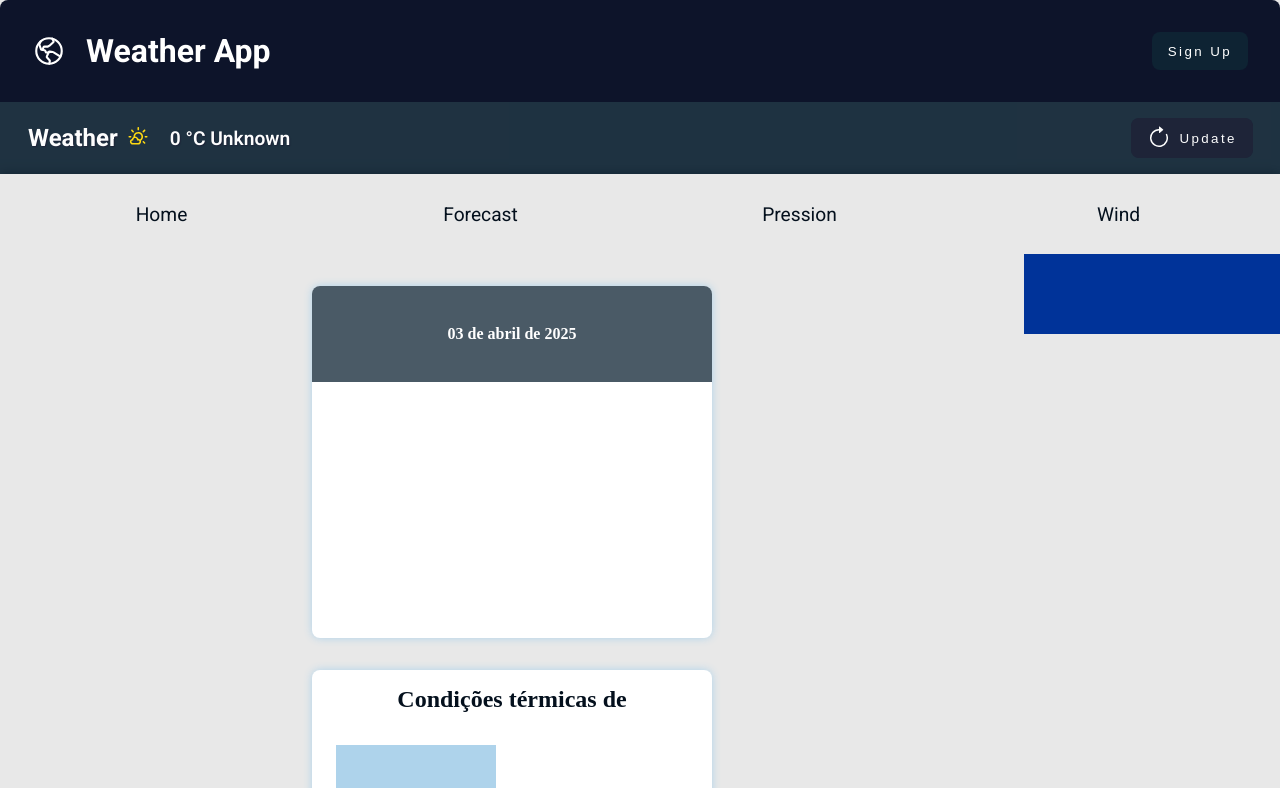
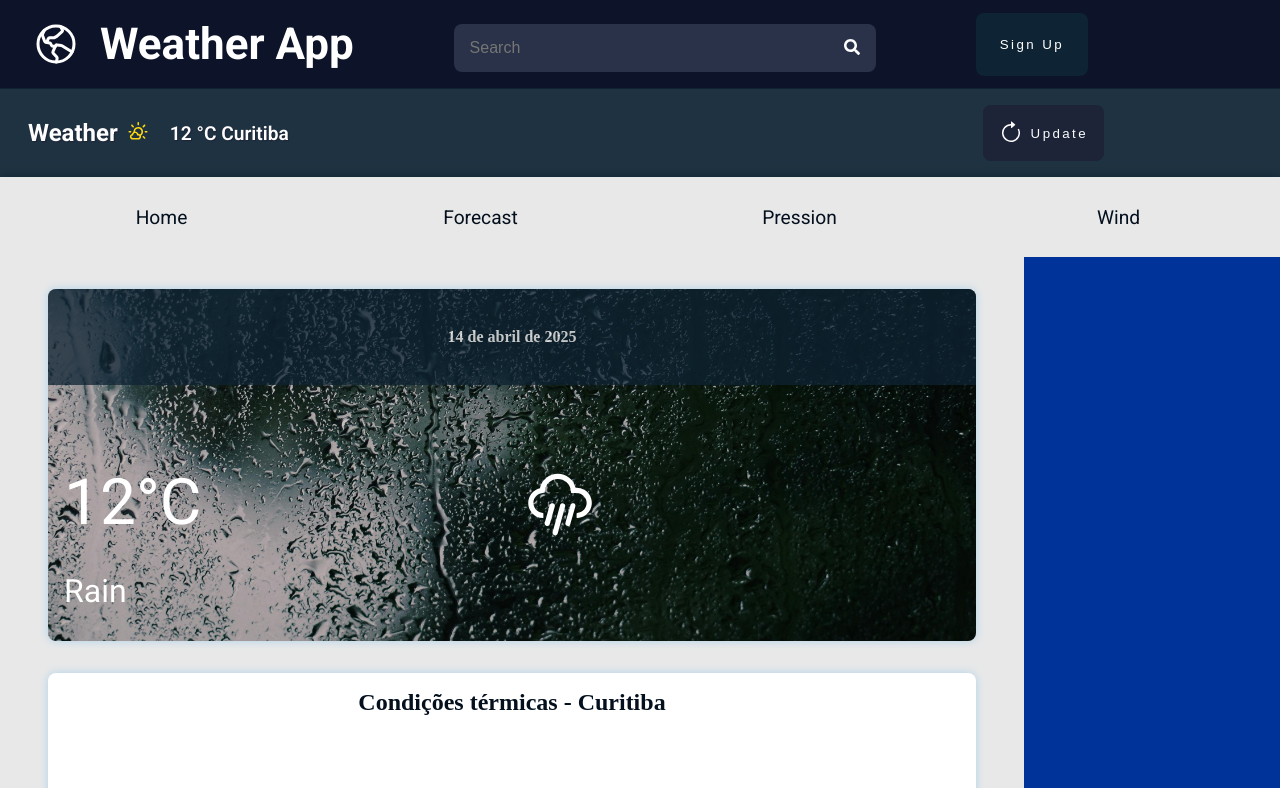
Before and after one commit to pedrohgreis/Meteorology-Web-App, a React (Vite) app in the folder meteorology/: page / in a window 1280 px wide. Shown: the top 788 px of the page. Built offline with nearby package versions, Linux system fonts and the light colour scheme; data requests are answered from the project's data file.

Commit message:
feat: I'm starting to let it resposiviness and updated Header

```diff
--- a/meteorology/src/Components/Aside/styles.ts
+++ b/meteorology/src/Components/Aside/styles.ts
@@ -3,7 +3,7 @@ import styled from "styled-components";
 
 export const AsideContainer = styled.aside`
     grid-area: nav;
-    padding: 2rem;
-    height: 10vh;
+    height: 100vh;
+    padding-left: 2rem;
     background-color: ${({theme}) => theme["blue-400"]};
 `;
--- a/meteorology/src/Components/Header/index.tsx
+++ b/meteorology/src/Components/Header/index.tsx
@@ -1,17 +1,25 @@
 import React from "react";
+
+
 import { NavLink } from "react-router-dom";
 
-import {Head, FirstDiv, SecondDiv, ThirdDiv} from "./styles";
+import {Head, FirstDiv, SecondDiv, ThirdDiv, SearchForm, InputForm, DivForm} from "./styles";
 
 // icons
 import {GlobeHemisphereWest} from "phosphor-react";
 import { WiDaySunnyOvercast } from "react-icons/wi";
 import { BsArrowClockwise } from "react-icons/bs";
+import { FaSearch } from "react-icons/fa";
+
 import { WeatherData } from "../Main";
 
 
-export const Header: React.FC<{weather?:WeatherData}> = ({weather}) => {
+
+
+export const Header: React.FC<{weather?: WeatherData}> = ({ weather }) => {
   const defaultWeather: WeatherData = {
+    id: 0,
+    isNight: false,
     day: new Date(),
     location: "Unknown",
     temperature: 0,
@@ -21,6 +29,7 @@ export const Header: React.FC<{weather?:WeatherData}> = ({weather}) => {
   };
 
   const currentWeather = weather || defaultWeather;
+  const cw = currentWeather;
 
   return(
     <Head>
@@ -29,6 +38,13 @@ export const Header: React.FC<{weather?:WeatherData}> = ({weather}) => {
           <GlobeHemisphereWest size={34} />
           <h1>Weather App</h1>
         </div>
+
+        <SearchForm>
+          <DivForm>
+            <InputForm placeholder="Search" />
+            <button><FaSearch /></button>
+          </DivForm>
+        </SearchForm>
 
         <div className="signUp">
           <button type="button" className="signingUp">Sign Up</button>
@@ -40,7 +56,7 @@ export const Header: React.FC<{weather?:WeatherData}> = ({weather}) => {
         <div className="content">
           <h2>Weather</h2>
           <WiDaySunnyOvercast size={24} color="#FFD700" />
-          <span>{currentWeather.temperature} &deg;C {currentWeather.location}</span>
+          <span>{cw.temperature} &deg;C {cw.location}</span>
         </div>
 
         <div className="buttonContainer">
--- a/meteorology/src/Components/Header/styles.ts
+++ b/meteorology/src/Components/Header/styles.ts
@@ -5,25 +5,55 @@ import styled from "styled-components";
 export const Head = styled.header`
     width: 100vw;
     font-family: ${props => props.theme.font.family};
+
 `;
 
 export const FirstDiv = styled.div`
     display: flex;
-    justify-content: center;
+    justify-content: space-between;
     align-items: center;
-    padding: 2rem;
+    padding: 0.5rem 2rem;
     background-color: ${props => props.theme["blue-900"]};
     color: ${props => props.theme.white};
+    border-bottom: 1px solid ${props => props.theme["blue-500"]};
 
-    h1{
-        margin-left: 0.75rem;
-    }
 
     .infoWeather{
         display: flex;
         justify-content: center;
         align-items: center;
         gap: 0.5rem;
+
+
+        h1{
+            margin-left: 0.75rem;
+        }
+
+        @media (min-width: 768px) {
+
+            h1{
+                font-size: 2rem;
+            }
+
+            svg{
+                width: 3rem;
+                height: 3rem;
+            }
+
+        }
+
+        @media (min-width: 1024px) {
+
+            h1{
+                font-size: 2.75rem;
+            }
+
+            svg{
+                width: 3rem;
+                height: 3rem;
+            }
+        }
+
     }
 
     .signUp{
@@ -32,6 +62,8 @@ export const FirstDiv = styled.div`
         align-items: center;
         gap: 0.5rem;
         margin-left: auto;
+
+
     }
 
     .signingUp{
@@ -48,11 +80,25 @@ export const FirstDiv = styled.div`
         color: ${props => props.theme.white};
         transition: all 0.2s ease-in-out;
 
+
         &:hover{
             background-color: ${props => props.theme["blue-200"]};
             transform: scale3d(1.05,1.05,1);
             box-shadow: 0 0 10px ${props => props.theme["blue-900"]};
             transition: all 0.2s ease-in-out;
+        }
+
+
+        @media (min-width: 768px) {
+            margin-right: 5rem;
+            padding: 1.5rem;
+
+        }
+
+        @media (min-width: 1024px) {
+            margin-right: 10rem;
+            padding: 1.5rem;
+
         }
     }
 `;
@@ -62,6 +108,7 @@ export const SecondDiv = styled.div`
     display: flex;
     justify-content: space-between;
     align-items: center;
+    gap: 1rem;
     padding: 1rem;
     opacity: 0.92;
     background-color: ${props => props.theme["blue-500"]};
@@ -142,7 +189,20 @@ export const SecondDiv = styled.div`
                 width: 100%;
             }
         }
+
+        @media (min-width: 768px) {
+            margin-right: 5rem;
+            padding: 1rem;
+
+        }
+
+        @media (min-width: 1024px) {
+            margin-right: 10rem;
+            padding: 1rem;
+
+        }
     }
+
 
 `;
 
@@ -180,4 +240,66 @@ export const ThirdDiv = styled.div`
             }
         };
 
+
 `;
+
+
+
+export const SearchForm = styled.form`
+    display: flex;
+    justify-content: center;
+    align-items: center;
+    margin-top: 0.5rem;
+    margin-left: auto;
+    width: 40%;
+    height: 3rem;
+    padding: 2rem;
+    text-align: center;
+    background-color: transparent;
+    border: none;
+
+`;
+
+export const DivForm = styled.div`
+    width: 100%;
+    height: 3rem;
+    display: flex;
+    justify-content: center;
+    align-items: center;
+    border-radius: 8px;
+    background-color: ${props => props.theme["blue-600"]};
+
+    svg{
+        width: 1rem;
+        height: 3rem;
+        margin-right: 1rem;
+    }
+
+    button{
+        background-color: transparent;
+        border: none;
+        color: ${props => props.theme.white};
+
+        &:hover{
+            cursor: pointer;
+        }
+    }
+
+`;
+
+
+
+export const InputForm = styled.input`
+    background-color: transparent;
+    outline: 0;
+    display: flex;
+    padding: 1rem;
+    width: 100%;
+    border: none;
+    color: ${props => props.theme.white};
+
+    &::placeholder{
+        font-family: ${props => props.theme.font};
+        font-size: 1rem;
+    }
+`;
--- a/meteorology/src/Components/Main/index.tsx
+++ b/meteorology/src/Components/Main/index.tsx
@@ -1,6 +1,5 @@
 import React from "react";
-import { useState, useEffect } from "react";
-import axios from "axios";
+
 
 import { MainContainer,
         WeatherContainer,
@@ -18,7 +17,16 @@ import {format, getHours} from "date-fns";
 import {ptBR} from "date-fns/locale";
 
  //Icons
- import { WiNightAltCloudy, WiDaySunny, WiDayCloudy, WiRain  } from "react-icons/wi";
+ import {
+  WiNightAltCloudy,
+  WiDaySunny,
+  WiDayCloudy,
+  WiRain,
+  WiHumidity,
+  WiBarometer
+} from "react-icons/wi";
+
+  import { FiWind } from "react-icons/fi";
 
 
 
@@ -31,10 +39,10 @@ import {ptBR} from "date-fns/locale";
 //* Se o Main fosse uma função que retorna um elemento JSX, o Outlet não funcionaria
 //*  corretamente. Portanto, o Main deve ser um componente React que retorna JSX.
 
-interface MainProps{
-  children: React.ReactNode;
-  weather?: WeatherData;
-};
+// interface MainProps{
+//   children: React.ReactNode;
+//   weather?: WeatherData;
+// };
 
 export interface WeatherData {
   id:number,
@@ -49,45 +57,10 @@ export interface WeatherData {
 };
 
 
-export const Main: React.FC<MainProps> = ({children}) => {
+export const Main: React.FC<React.PropsWithChildren<{weather?:WeatherData}>> = ({children, weather}) => {
 
 
 
-  const [weather,setWeather] = useState<WeatherData | null>(null);
-
-
-  //Consumindo a API
-  useEffect(() => {
-    axios.get("http://localhost:3001/weather")
-    .then(response => {
-
-      const dayHour = new Date(response.data.day);
-
-      //* convertendo dados, pois vem como string
-      const dayConverter: WeatherData = {
-        ...response.data,
-        id: Number(response.data.id),
-        day:  isNaN(dayHour.getTime()) ? new Date() : dayHour,
-        temperature: Number(response.data.temperature),
-        humidity: Number(response.data.humidity),
-        windSpeed: Number(response.data.windSpeed),
-        isNight: getHours(new Date()) >= 18 || getHours(new Date()) < 6
-      };
-
-      setWeather(dayConverter);
-    })
-
-    .catch(error => {
-      console.log(error);
-    });
-
-
-  },[]);
-
-
-
-
-  const date = format(weather?.day || new Date(), "dd 'de' MMMM 'de' yyyy", {locale:ptBR});
 
   // const isNight = () => {
   //   const hour = getHours(new Date());
@@ -96,26 +69,30 @@ export const Main: React.FC<MainProps> = ({children}) => {
   // };
 
   //* Dados da API
-  const weatherData = {
-    id: weather?.id,
-    day: date,
-    location: weather?.location ,
-    temperature: weather?.temperature,
-    description: weather?.description,
-    humidity: weather?.humidity,
-    windSpeed: weather?.windSpeed,
-    isNight: weather?.isNight
+  const weatherDataDefault = {
+    id: 0,
+    day: new Date(),
+    location: "Unknown" ,
+    temperature: 0,
+    description: "Unknown",
+    humidity: 0,
+    windSpeed: 0,
+    isNight: getHours(new Date()) >= 18 || getHours(new Date()) < 6
   };
 
-  const wd = weatherData;
+  const currentWeather = weather ? {...weather, day: new Date(weather.day)} //* converte weather.day para Date
+  : weatherDataDefault;
+
+  const cw = currentWeather;
 
 
-  console.log(wd.description);
+  console.log(cw.description);
+
 
   return (
     <MainContainer>
-      <WeatherContainer $weatherCondition={wd.description || "Unknown"} >
-      {/* {wd.description === "Rain" && (
+      <WeatherContainer $weatherCondition={cw.description || "Unknown"} >
+      {/* {cw.description === "Rain" && (
         <RainVideo
           src="/video/rain.mp4"
           autoPlay
@@ -126,23 +103,23 @@ export const Main: React.FC<MainProps> = ({children}) => {
         />
       )} */}
         <WeatherDataContainer>
-          <h2>{wd.day}</h2>
+          <h2>{cw.day ? format(cw.day, "dd 'de' MMMM 'de' yyyy", {locale: ptBR}) : "Invalid Date"}</h2>
         </WeatherDataContainer>
 
         <InfoWeatherContainer>
-          <span className="degrees">{wd.temperature}&deg;C</span>
+          <span className="degrees">{cw.temperature}&deg;C</span>
         </InfoWeatherContainer>
 
-        <WeatherIcons $weatherCondition={wd.description || "Unknown"} $isNight={wd.isNight}>
+        <WeatherIcons $weatherCondition={cw.description || "Unknown"} $isNight={cw.isNight}>
 
-            {wd.description === "Clear" && wd.isNight === true ? <WiNightAltCloudy size={92} color="#FFF"/> : false}
-            {wd.description === "Clear" && wd.isNight === false ? <WiDaySunny size={92} color="#FFF" /> : false}
-            {wd.description === "Cloudy" && wd.isNight === false ? <WiDayCloudy size={92} color="#FFF" /> : false}
-            {wd.description === "Rain" && (wd.isNight === true || wd.isNight === false ) ? <WiRain size={92} color="#FFF" /> : false}
+            {cw.description === "Clear" && cw.isNight === true ? <WiNightAltCloudy size={92} color="#FFF"/> : false}
+            {cw.description === "Clear" && cw.isNight === false ? <WiDaySunny size={92} color="#FFF" /> : false}
+            {cw.description === "Cloudy" && cw.isNight === false ? <WiDayCloudy size={92} color="#FFF" /> : false}
+            {cw.description === "Rain" && (cw.isNight === true || cw.isNight === false ) ? <WiRain size={92} color="#FFF" /> : false}
         </WeatherIcons>
 
         <CurrentCondition>
-          <span className="condition">{wd.description}</span>
+          <span className="condition">{cw.description}</span>
         </CurrentCondition>
 
       </WeatherContainer>
@@ -151,23 +128,23 @@ export const Main: React.FC<MainProps> = ({children}) => {
       <ClimateStatsContainer>
 
         <ClimateStatsHeader>
-          <h2>Condições térmicas de {wd.location}</h2>
+          <h2>Condições térmicas - {cw.location}</h2>
         </ClimateStatsHeader>
 
         <ThermalSensation>
-          {wd.temperature}&deg;C
+          {cw.temperature}&deg;C
         </ThermalSensation>
 
         <ClimateStates>
-          Pression
+          <WiHumidity size={25} /> {cw.humidity || "--"}%
         </ClimateStates>
 
         <ClimateStates>
-          Wind
+          <FiWind size={25}/> {cw.windSpeed} km/h
         </ClimateStates>
 
         <ClimateStates>
-          Humidity
+          <WiBarometer size={25} /> {cw.description}
         </ClimateStates>
 
       </ClimateStatsContainer>
--- a/meteorology/src/Components/Main/styles.ts
+++ b/meteorology/src/Components/Main/styles.ts
@@ -27,7 +27,7 @@ export const MainContainer = styled.main`
 export const WeatherContainer = styled.div<weatherContainerProps<boolean>>`
     position: relative;
     min-height: 22rem;
-    width: 25rem;
+    width: 24rem;
     margin: 2rem auto 0 auto;
     border-radius: 8px;
     box-shadow: 0 0 8px ${({theme}) => theme["blue-100"]};
@@ -47,6 +47,12 @@ export const WeatherContainer = styled.div<weatherContainerProps<boolean>>`
         if ($weatherCondition === "Drizzle") return `url(${rain})`;
         return "none";
     }};
+
+
+    //* Adapted screen
+    @media (min-width: 1024px) {
+        width: 58rem;
+    }
 
 `;
 
@@ -114,10 +120,38 @@ export const CurrentCondition = styled.div`
 
 export const WeatherIcons = styled.div<weatherContainerProps<boolean>>`
     position: absolute;
-    left: 42%;
+    left: 50%;
     right: 50%;
     bottom: 50%;
     top: 42%;
+
+
+    @media (min-width: 768px) {
+
+         svg{
+            width: 6rem;
+            position: absolute;
+            left: 50%;
+            right: 50%;
+            bottom: 50%;
+            top: 42%;
+
+         }
+
+    }
+
+    @media (min-width: 1024px) {
+        svg{
+            width: 6rem;
+            position: absolute;
+            left: 50%;
+            right: 50%;
+            bottom: 50%;
+            top: 52%;
+
+         }
+
+    }
 `;
 
 
@@ -127,11 +161,15 @@ export const ClimateStatsContainer = styled.div`
     align-items: center;
     flex-direction: column;
     min-height: 22rem;
-    width: 25rem;
+    width: 24rem;
     margin: 2rem auto 0 auto;
     border-radius: 8px;
     box-shadow: 0 0 8px ${({theme}) => theme["blue-100"]};
     background-color: ${({theme}) => theme.white};
+
+    @media (min-width: 1024px) {
+        width: 58rem;
+    }
 
 `;
 
@@ -151,10 +189,9 @@ export const ThermalSensation = styled.div`
     display: flex;
     justify-content: center;
     align-items: center;
-    background-color: ${({theme}) => theme["blue-100"]};
     color:  ${({theme}) => theme["gray-400"]};
     font-family: ${({theme}) => theme.font.family};
-    font-size: 1.7rem;
+    font-size: 4rem;
     width: 40%;
     height: 40%;
     margin-bottom: 0.3rem;
@@ -164,12 +201,20 @@ export const ThermalSensation = styled.div`
 
 export const ClimateStates = styled.div`
     display: flex;
-    justify-content: space-between;
+    justify-content: flex-start;
     align-items: center;
+    gap: 0.75rem;
     width: 100%;
+    font-family: ${({theme}) => theme.font.family};
 
-    border-top: 1px solid ${({theme}) => theme["gray-200"]};
+
     border-bottom: 1px solid ${({theme}) => theme["gray-200"]};
-    height: 3rem;;
+    height: 3rem;
+    margin-left: 1rem;
     background-color: transparent;
+
+    svg {
+    color: ${({theme}) => theme["gray-600"]}; /* Cor do ícone */
+    stroke-width: 2.5; /* Aumenta a espessura dos traços */
+  }
 `;
--- a/meteorology/src/Layouts/DefaulLayout/index.tsx
+++ b/meteorology/src/Layouts/DefaulLayout/index.tsx
@@ -5,15 +5,48 @@ import { LayoutContainer } from "./styles";
 import { Main } from "../../Components/Main/index";
 import { Aside } from "../../Components/Aside";
 import { WeatherData } from "../../Components/Main/index";
+import { useState, useEffect } from "react";
+import axios from "axios";
 
-export const DefaultLayout: React.FC<{weather:WeatherData}> = ({ weather }) =>{
+export const DefaultLayout: React.FC<{weather:WeatherData}> = () =>{
+
+    const [weather, setWeather] = useState<WeatherData | null>(null);
+
+    useEffect(() => {
+      axios
+        .get("http://localhost:3001/weather")
+        .then((response:any) => {
+          const weatherData = response.data[3];
+
+          const [day, month, year] = weatherData.date.split("-");
+          const dayHour = new Date(`${year}-${month}-${day}`);
+
+          const dayConverter: WeatherData = {
+            ...response.data,
+            id: Number(weatherData.id),
+            day: isNaN(dayHour.getTime()) ? new Date() : dayHour,
+            temperature: Number(weatherData.temperature),
+            description: weatherData.description,
+            humidity: Number(weatherData.humidity),
+            windSpeed: Number(weatherData.windSpeed),
+            location: weatherData.location,
+            isNight: weatherData.isNight === true || weatherData.isNight === "true",
+          };
+
+          setWeather(dayConverter);
+        })
+        .catch((error: unknown) => {
+          console.log(error);
+        });
+    }, []);
+
 
     return(
 
         <LayoutContainer>
-            <Header weather={weather} />
+            <Header weather={weather ?? undefined} />
             <main>
-                <Main>
+                <Main weather={weather ?? undefined}>
                     <Outlet />
                 </Main>
 
--- a/meteorology/src/Layouts/DefaulLayout/styles.ts
+++ b/meteorology/src/Layouts/DefaulLayout/styles.ts
@@ -5,10 +5,8 @@ export const LayoutContainer = styled.div`
     width: 100%;
 
 
-    /* background: black; */
-    border-radius: 8px;
-
     display: flex;
+    flex-wrap: wrap;
     flex-direction: column;
     overflow-x: hidden;
 `;
```
